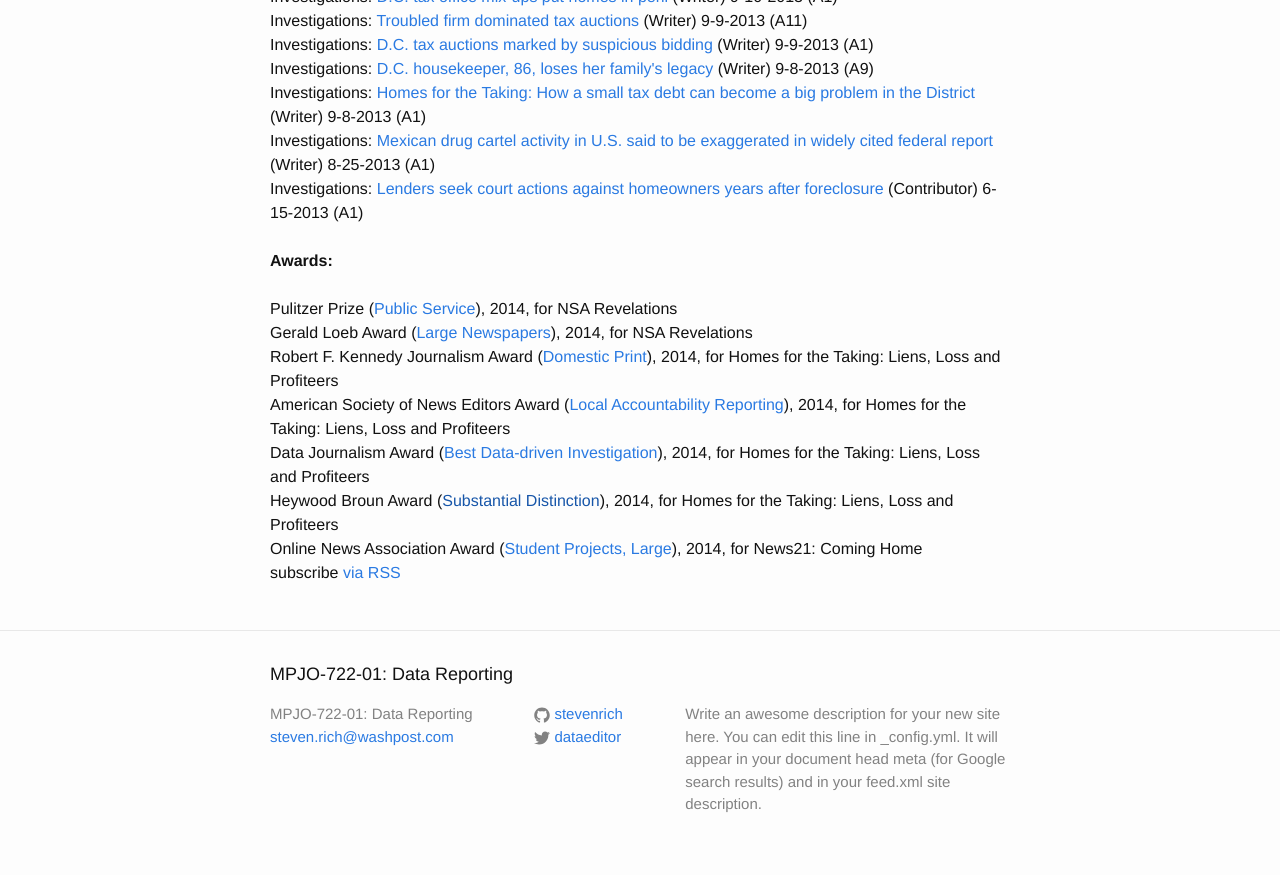
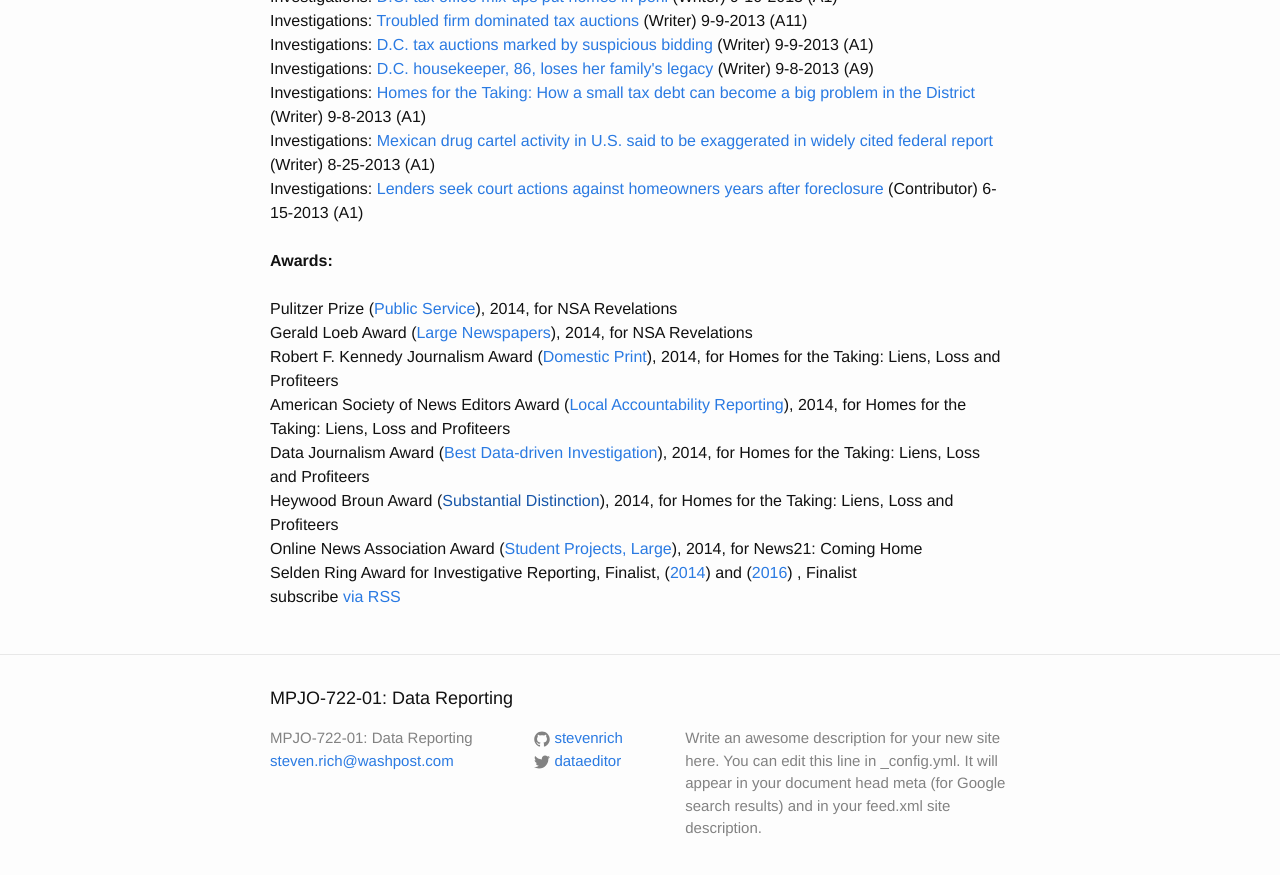
Before and after one commit to stevenrich-zz/stevenrich.github.io, a Jekyll site: the page built from clips.html, in a window 1280 px wide and 900 px high, scrolled down 3440 px. Shown: the top 875 px of the window. Built offline with Jekyll 4.4.1, drawn with Linux system fonts in a browser that asks for light colours.

Commit message:
Update clips.html

```diff
--- a/clips.html
+++ b/clips.html
@@ -111,6 +111,7 @@
   Data Journalism Award (<a href="http://www.globaleditorsnetwork.org/programmes/data-journalism-awards/">Best Data-driven Investigation</a>), 2014, for Homes for the Taking: Liens, Loss and Profiteers<br>
   Heywood Broun Award (<a href="">Substantial Distinction</a>), 2014, for Homes for the Taking: Liens, Loss and Profiteers<br>
   Online News Association Award (<a href="http://journalists.org/awards/2014-awards/">Student Projects, Large</a>), 2014, for News21: Coming Home<br>
+  Selden Ring Award for Investigative Reporting, Finalist, (<a href="http://annenberg.usc.edu/news/around-usc-annenberg/milwaukee-journal-sentinel-team-wins-2014-usc-annenberg-selden-ring-award">2014</a>) and (<a href="http://annenberg.usc.edu/news/awards/%E2%80%9Cseafood-slaves%E2%80%9D-associated-press-wins-usc-annenberg%E2%80%99s-2016-selden-ring-award">2016</a>) , Finalist
 
   <p class="rss-subscribe">subscribe <a href="{{ "/feed.xml" | prepend: site.baseurl }}">via RSS</a></p>
 
```
